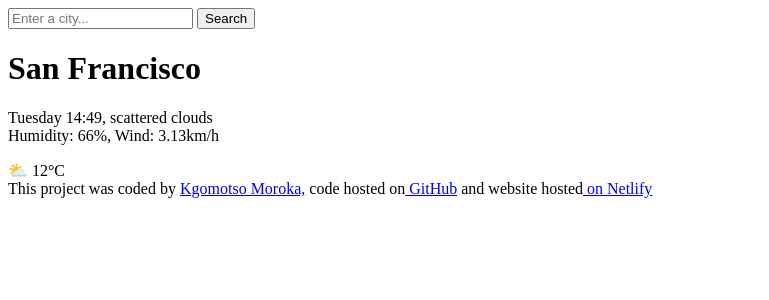
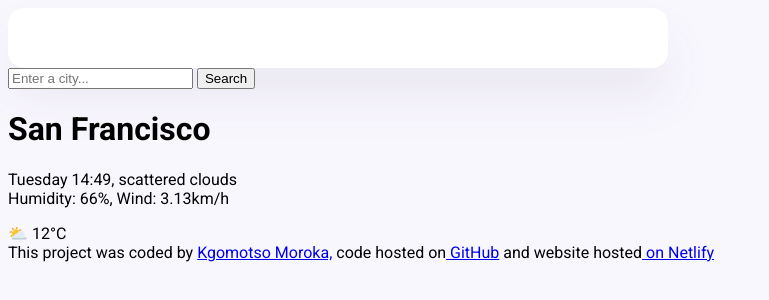
Before and after one commit to Kgomotsomoroka/weather-forecast, a plain HTML site: page index.html in a window 1280 px wide. Shown: the whole page, without its empty margins (0-769 px from the left). Drawn offline with Linux system fonts and the light colour scheme.

Commit message:
added the main container and added custom fonts

```diff
--- a/index.html
+++ b/index.html
@@ -3,9 +3,17 @@
   <head>
     <meta charset="UTF-8" />
     <meta name="viewport" content="width=device-width, initial-scale=1.0" />
+    <link rel="preconnect" href="https://fonts.googleapis.com" />
+    <link rel="preconnect" href="https://fonts.gstatic.com" crossorigin />
+    <link
+      href="https://fonts.googleapis.com/css2?family=Roboto:ital,wght@0,100;0,300;0,400;0,500;0,700;0,900;1,100;1,300;1,400;1,500;1,700;1,900&display=swap"
+      rel="stylesheet"
+    />
+    <link rel="stylesheet" href="src/style.css" />
     <title>Weather App</title>
   </head>
   <body>
+    <div class="weather-app"></div>
     <header>
       <form>
         <input type="search" placeholder="Enter a city..." required />
--- /dev/null
+++ b/src/style.css
@@ -0,0 +1,12 @@
+body {
+  background-color: #f9f7fe;
+  font-family: "Roboto", sans-serif;
+}
+.weather-app {
+  background-color: white;
+  max-width: 600px;
+  margin: 45 auto;
+  box-shadow: 0 30px 50px rgba(65, 50, 100, 0.08);
+  border-radius: 16px;
+  padding: 30px;
+}
```
